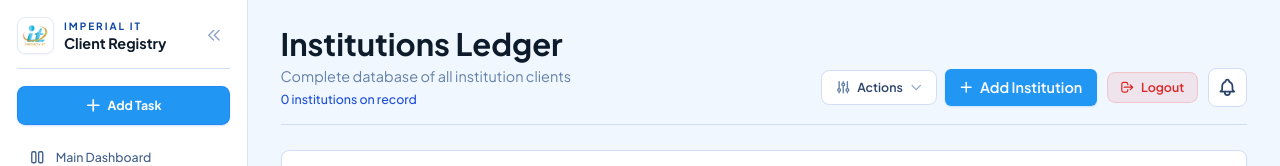
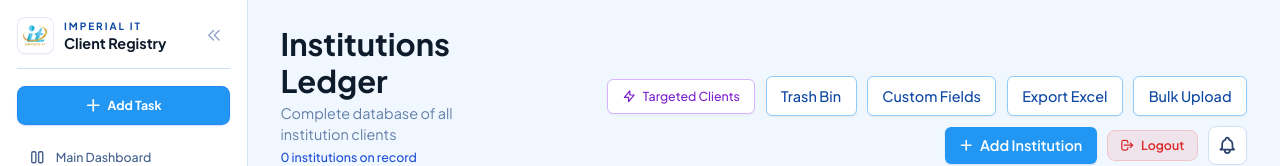
Before and after one commit to hisam84/client-registry, a Next.js app: page / in a window 1280 px wide. Shown: the top 166 px of the page. Built offline with nearby package versions, Linux system fonts and the light colour scheme; no server answers; the database is empty.

Commit message:
Restore separate individual header buttons

```diff
--- a/src/app/page.tsx
+++ b/src/app/page.tsx
@@ -1,6 +1,6 @@
 "use client";
 import Link from "next/link";
-import { Suspense, useEffect, useMemo, useRef, useState } from "react";
+import { Suspense, useEffect, useMemo, useState } from "react";
 import { useRouter, useSearchParams } from "next/navigation";
 import { SidebarLayout } from "@/components/SidebarLayout";
 import { TaskFormModal } from "@/components/tasks/TaskFormModal";
@@ -22,138 +22,6 @@ const emptyFilters: Filters = {
   district: "",
   status: "",
 };
-
-function HeaderActionsMenu({
-  onExport,
-  onBulkUpload,
-  onCustomFields,
-  onTrashBin,
-}: {
-  onExport: () => void;
-  onBulkUpload: () => void;
-  onCustomFields: () => void;
-  onTrashBin: () => void;
-}) {
-  const [isOpen, setIsOpen] = useState(false);
-  const ref = useRef<HTMLDivElement>(null);
-
-  useEffect(() => {
-    function handleClickOutside(e: MouseEvent) {
-      if (ref.current && !ref.current.contains(e.target as Node)) {
-        setIsOpen(false);
-      }
-    }
-    if (isOpen) {
-      document.addEventListener("mousedown", handleClickOutside);
-    }
-    return () => document.removeEventListener("mousedown", handleClickOutside);
-  }, [isOpen]);
-
-  return (
-    <div className="relative" ref={ref}>
-      <button
-        type="button"
-        onClick={() => setIsOpen((p) => !p)}
-        className={`px-3 py-2 rounded-lg border text-xs font-semibold flex items-center gap-1.5 shadow-xs transition-all cursor-pointer ${
-          isOpen
-            ? "bg-slate-100 dark:bg-slate-800 border-slate-300 dark:border-slate-600 text-blue-600 dark:text-blue-400 ring-2 ring-blue-500/20"
-            : "border-slate-200 dark:border-slate-800 bg-white dark:bg-slate-850 text-slate-700 dark:text-slate-300 hover:text-blue-600 dark:hover:text-blue-400 hover:bg-slate-50 dark:hover:bg-slate-800"
-        }`}
-        title="More Actions"
-        aria-label="Actions"
-      >
-        <svg className="w-4 h-4 text-slate-500 dark:text-slate-400" fill="none" stroke="currentColor" viewBox="0 0 24 24">
-          <path strokeLinecap="round" strokeLinejoin="round" strokeWidth={2} d="M12 6V4m0 2a2 2 0 100 4m0-4a2 2 0 110 4m-6 8a2 2 0 100-4m0 4a2 2 0 110-4m0 4v2m0-6V4m6 6v10m6-2a2 2 0 100-4m0 4a2 2 0 110-4m0 4v2m0-6V4" />
-        </svg>
-        <span>Actions</span>
-        <svg
-          className={`w-3.5 h-3.5 text-slate-400 transition-transform duration-200 ${isOpen ? "rotate-180 text-blue-500" : ""}`}
-          fill="none"
-          stroke="currentColor"
-          viewBox="0 0 24 24"
-        >
-          <path strokeLinecap="round" strokeLinejoin="round" strokeWidth={2} d="M19 9l-7 7-7-7" />
-        </svg>
-      </button>
-
-      {isOpen && (
-        <div className="absolute right-0 top-full mt-1.5 z-50 w-52 rounded-xl border border-slate-200 dark:border-slate-800 bg-white/95 dark:bg-slate-900/95 p-1.5 shadow-2xl backdrop-blur-md animate-in fade-in zoom-in-95 duration-100">
-          <div className="space-y-0.5">
-            <Link
-              href="/targeted-clients"
-              onClick={() => setIsOpen(false)}
-              className="w-full flex items-center gap-2.5 px-3 py-2 text-xs font-semibold rounded-lg text-purple-600 dark:text-purple-400 hover:bg-purple-50 dark:hover:bg-purple-950/50 transition-colors"
-            >
-              <svg className="w-4 h-4 shrink-0" fill="none" stroke="currentColor" viewBox="0 0 24 24">
-                <path strokeLinecap="round" strokeLinejoin="round" strokeWidth={2} d="M13 10V3L4 14h7v7l9-11h-7z" />
-              </svg>
-              <span>Targeted Clients</span>
-            </Link>
-
-            <button
-              type="button"
-              onClick={() => {
-                setIsOpen(false);
-                onExport();
-              }}
-              className="w-full flex items-center gap-2.5 px-3 py-2 text-xs font-semibold rounded-lg text-emerald-600 dark:text-emerald-400 hover:bg-emerald-50 dark:hover:bg-emerald-950/50 transition-colors text-left cursor-pointer"
-            >
-              <svg className="w-4 h-4 shrink-0" fill="none" stroke="currentColor" viewBox="0 0 24 24">
-                <path strokeLinecap="round" strokeLinejoin="round" strokeWidth={2} d="M12 10v6m0 0l-3-3m3 3l3-3m2 8H7a2 2 0 01-2-2V5a2 2 0 012-2h5.586a1 1 0 01.707.293l5.414 5.414a1 1 0 01.293.707V19a2 2 0 01-2 2z" />
-              </svg>
-              <span>Export Excel</span>
-            </button>
-
-            <button
-              type="button"
-              onClick={() => {
-                setIsOpen(false);
-                onBulkUpload();
-              }}
-              className="w-full flex items-center gap-2.5 px-3 py-2 text-xs font-semibold rounded-lg text-blue-600 dark:text-blue-400 hover:bg-blue-50 dark:hover:bg-blue-950/50 transition-colors text-left cursor-pointer"
-            >
-              <svg className="w-4 h-4 shrink-0" fill="none" stroke="currentColor" viewBox="0 0 24 24">
-                <path strokeLinecap="round" strokeLinejoin="round" strokeWidth={2} d="M7 16a4 4 0 01-.88-7.903A5 5 0 1115.9 6L16 6a5 5 0 011 9.9M15 13l-3-3m0 0l-3 3m3-3v12" />
-              </svg>
-              <span>Bulk Upload</span>
-            </button>
-
-            <button
-              type="button"
-              onClick={() => {
-                setIsOpen(false);
-                onCustomFields();
-              }}
-              className="w-full flex items-center gap-2.5 px-3 py-2 text-xs font-semibold rounded-lg text-slate-700 dark:text-slate-200 hover:bg-slate-100 dark:hover:bg-slate-800 transition-colors text-left cursor-pointer"
-            >
-              <svg className="w-4 h-4 shrink-0 text-slate-400" fill="none" stroke="currentColor" viewBox="0 0 24 24">
-                <path strokeLinecap="round" strokeLinejoin="round" strokeWidth={2} d="M10.325 4.317c.426-1.756 2.924-1.756 3.35 0a1.724 1.724 0 002.573 1.066c1.543-.94 3.31.826 2.37 2.37a1.724 1.724 0 001.065 2.572c1.756.426 1.756 2.924 0 3.35a1.724 1.724 0 00-1.066 2.573c.94 1.543-.826 3.31-2.37 2.37a1.724 1.724 0 00-2.572 1.065c-.426 1.756-2.924 1.756-3.35 0a1.724 1.724 0 00-2.573-1.066c-1.543.94-3.31-.826-2.37-2.37a1.724 1.724 0 00-1.065-2.572c-1.756-.426-1.756-2.924 0-3.35a1.724 1.724 0 001.066-2.573c-.94-1.543.826-3.31 2.37-2.37.996.608 2.296.07 2.572-1.065z" />
-                <path strokeLinecap="round" strokeLinejoin="round" strokeWidth={2} d="M15 12a3 3 0 11-6 0 3 3 0 016 0z" />
-              </svg>
-              <span>Custom Fields</span>
-            </button>
-
-            <div className="h-px bg-slate-100 dark:bg-slate-800 my-1" />
-
-            <button
-              type="button"
-              onClick={() => {
-                setIsOpen(false);
-                onTrashBin();
-              }}
-              className="w-full flex items-center gap-2.5 px-3 py-2 text-xs font-semibold rounded-lg text-red-600 dark:text-red-400 hover:bg-red-50 dark:hover:bg-red-950/50 transition-colors text-left cursor-pointer"
-            >
-              <svg className="w-4 h-4 shrink-0" fill="none" stroke="currentColor" viewBox="0 0 24 24">
-                <path strokeLinecap="round" strokeLinejoin="round" strokeWidth={2} d="M19 7l-.867 12.142A2 2 0 0116.138 21H7.862a2 2 0 01-1.995-1.858L5 7m5 4v6m4-6v6m1-10V4a1 1 0 00-1-1h-4a1 1 0 00-1 1v3M4 7h16" />
-              </svg>
-              <span>Trash Bin</span>
-            </button>
-          </div>
-        </div>
-      )}
-    </div>
-  );
-}
 
 function InstitutionsLedgerContent() {
   const searchParams = useSearchParams();
@@ -309,13 +177,27 @@ function InstitutionsLedgerContent() {
   const total = allInstitutions.length;
 
   const pageActions = (
-    <div className="flex items-center gap-2">
-      <HeaderActionsMenu
-        onExport={() => setShowExportModal(true)}
-        onBulkUpload={() => setShowBulkUpload(true)}
-        onCustomFields={() => setShowFieldModal(true)}
-        onTrashBin={() => setShowTrashModal(true)}
-      />
+    <>
+      <Link href="/targeted-clients">
+        <Button variant="outline" className="text-xs flex items-center gap-1.5 border-purple-300 dark:border-purple-800 text-purple-700 dark:text-purple-300 hover:bg-purple-50 dark:hover:bg-purple-950/50">
+          <svg className="w-3.5 h-3.5" fill="none" stroke="currentColor" viewBox="0 0 24 24">
+            <path strokeLinecap="round" strokeLinejoin="round" strokeWidth="2" d="M13 10V3L4 14h7v7l9-11h-7z" />
+          </svg>
+          <span>Targeted Clients</span>
+        </Button>
+      </Link>
+      <Button variant="outline" onClick={() => setShowTrashModal(true)}>
+        Trash Bin
+      </Button>
+      <Button variant="outline" onClick={() => setShowFieldModal(true)}>
+        Custom Fields
+      </Button>
+      <Button variant="outline" onClick={() => setShowExportModal(true)}>
+        Export Excel
+      </Button>
+      <Button variant="outline" onClick={() => setShowBulkUpload(true)}>
+        Bulk Upload
+      </Button>
       <Button
         onClick={() => {
           setEditing(null);
@@ -328,7 +210,7 @@ function InstitutionsLedgerContent() {
         </svg>
         <span>Add Institution</span>
       </Button>
-    </div>
+    </>
   );
 
   return (
```
